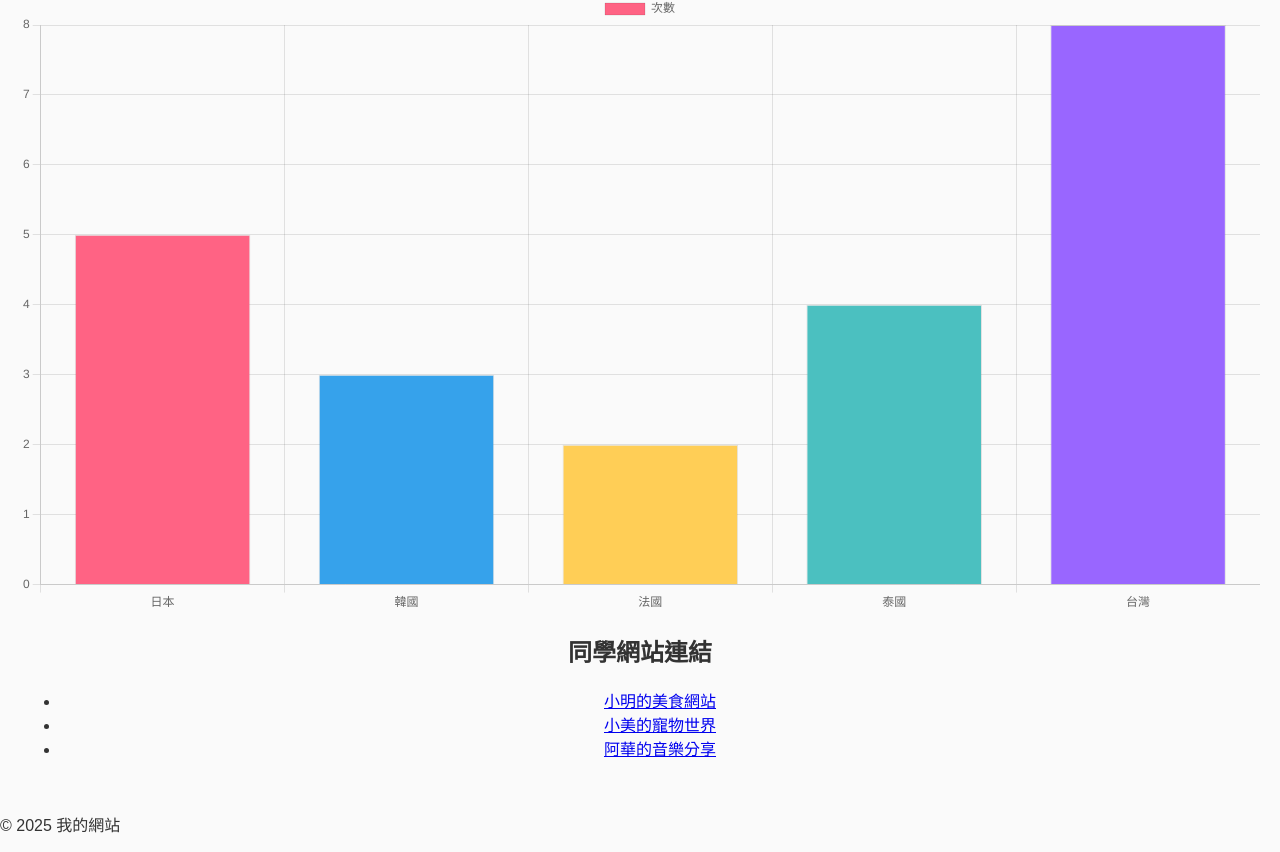
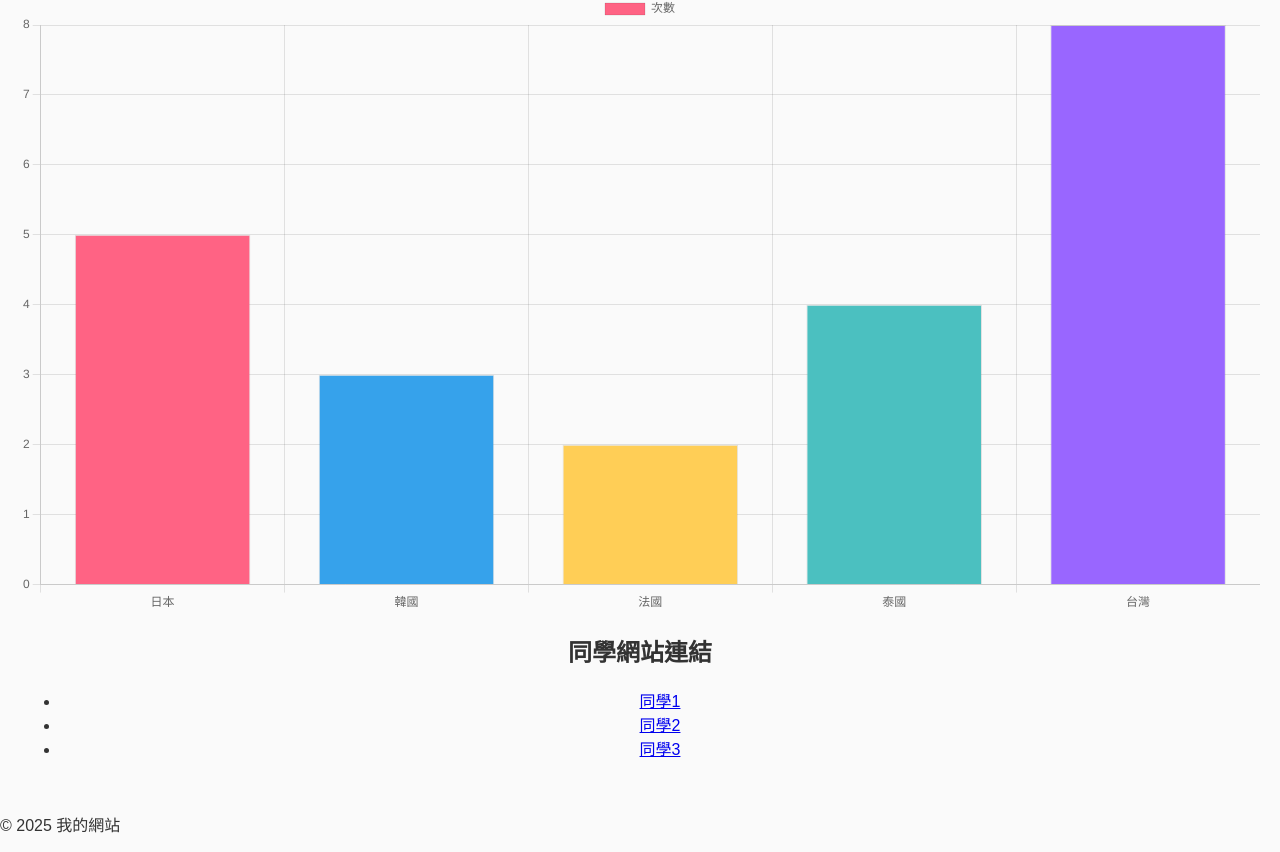
Before and after one commit to benbenben0721/-, a plain HTML site: page index.html in a window 1280 px wide. Shown: the part 1722-2574 px from the top of the page. Drawn offline with nearby package versions, Linux system fonts and the light colour scheme.

Commit message:
Update index.html

```diff
--- a/index.html
+++ b/index.html
@@ -51,9 +51,9 @@
     <section id="links">
       <h2>同學網站連結</h2>
       <ul>
-        <li><a href="https://classmate1.github.io/web1/" target="_blank">小明的美食網站</a></li>
-        <li><a href="https://classmate2.github.io/web2/" target="_blank">小美的寵物世界</a></li>
-        <li><a href="https://classmate3.github.io/web3/" target="_blank">阿華的音樂分享</a></li>
+        <li><a href="https://xiaocheng76.github.io/sg-web/" target="_blank">同學1</a></li>
+        <li><a href="https://newbie123-blip.github.io/homework1/index.html">同學2</a></li>
+        <li><a href="https://jst-ux.github.io/kjl/" target="_blank">同學3</a></li>
       </ul>
     </section>
   </main>
```
